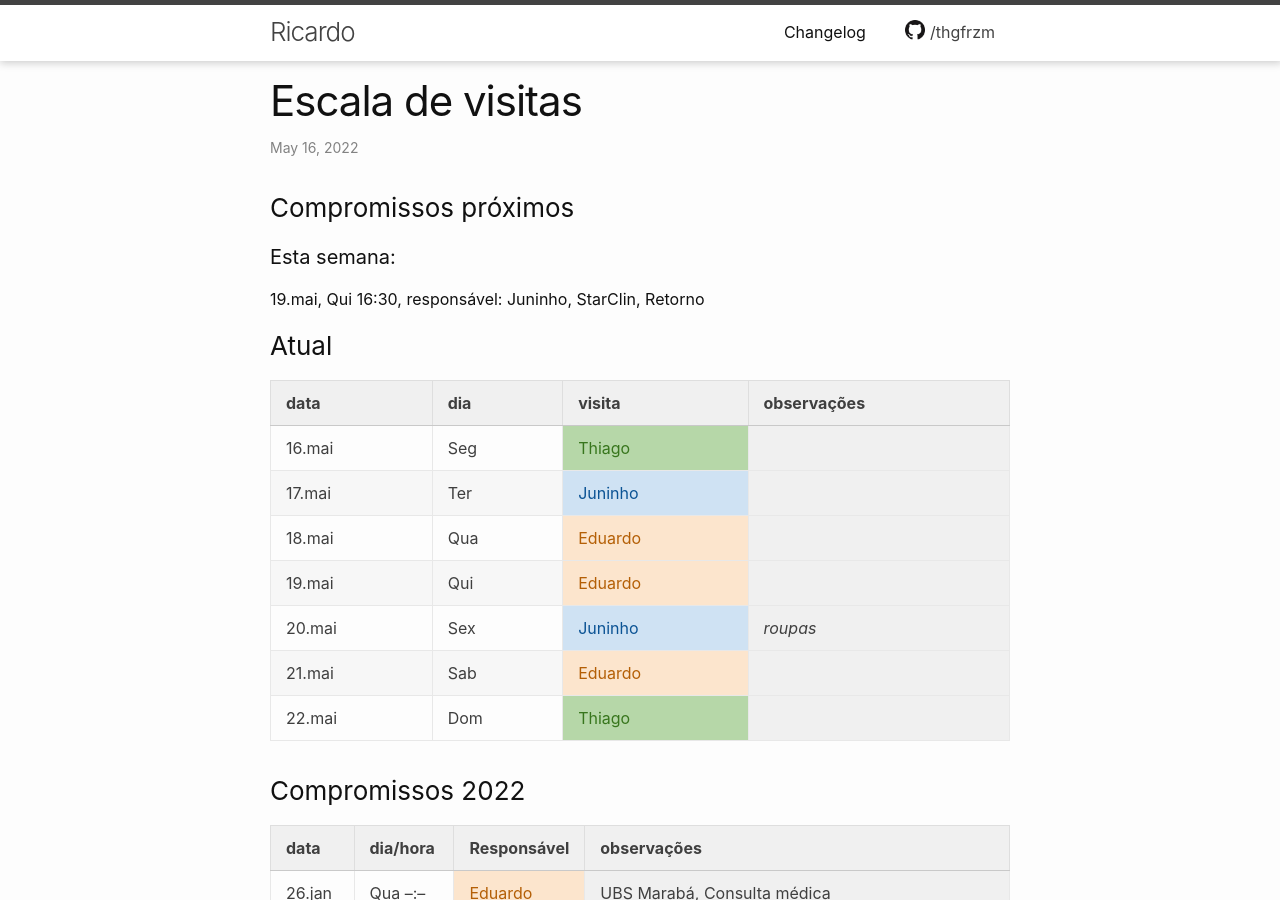
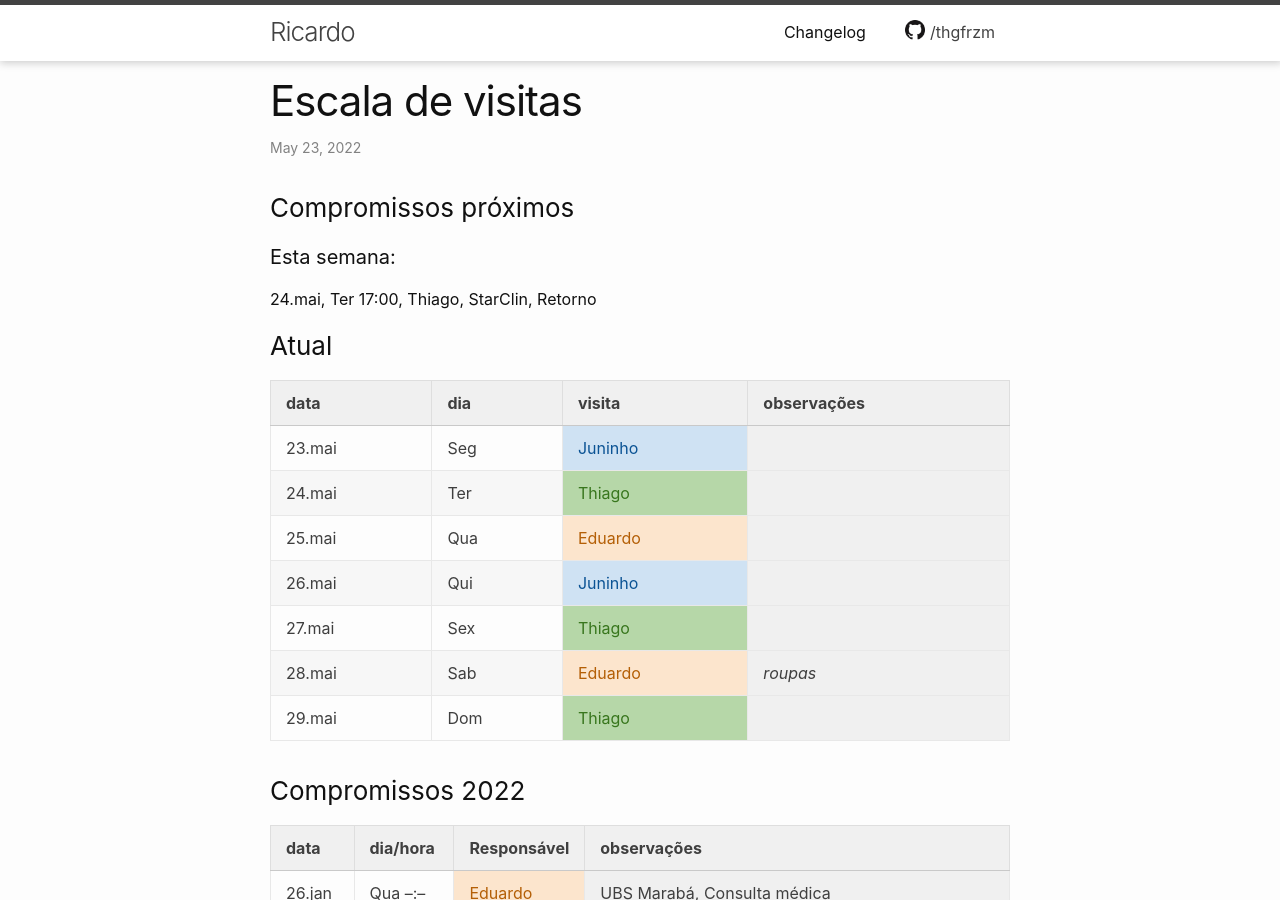
Before and after one commit to thgfrzm/ricardo, a Jekyll site: the page built from _posts/2018-12-13-escala-visitas.markdown, in a window 1280 px wide and 900 px high. Built offline with Jekyll 4.4.1, drawn with Linux system fonts in a browser that asks for light colours; some of the changed text lies outside the part shown.

Commit message:
Update 2018-12-13-escala-visitas.markdown

```diff
--- a/_posts/2018-12-13-escala-visitas.markdown
+++ b/_posts/2018-12-13-escala-visitas.markdown
@@ -1,7 +1,7 @@
 ---
 layout: post
 title:  "Escala de visitas"
-date:   2022-05-16 00:00:00 -0300
+date:   2022-05-23 00:00:00 -0300
 categories: agenda
 ---
 <!--
@@ -14,7 +14,8 @@ categories: agenda
 
 #### Esta semana:
 
-19.mai, Qui 16:30, responsável: Juninho, StarClin, Retorno
+24.mai, Ter 17:00, Thiago, StarClin, Retorno
+
 
 <!-- #### Próxima semana: -->
 
@@ -23,13 +24,13 @@ categories: agenda
 
 | data   | dia | visita  | observações |
 | ------ | --- | ------- | ----------- |
-| 16.mai | Seg | Thiago  |             |
-| 17.mai | Ter | Juninho |             |
-| 18.mai | Qua | Eduardo |             |
-| 19.mai | Qui | Eduardo |             |
-| 20.mai | Sex | Juninho | _roupas_    |
-| 21.mai | Sab | Eduardo |             |
-| 22.mai | Dom | Thiago  |             |
+| 23.mai | Seg | Juninho |             |
+| 24.mai | Ter | Thiago  |             |
+| 25.mai | Qua | Eduardo |             |
+| 26.mai | Qui | Juninho |             |
+| 27.mai | Sex | Thiago  |             |
+| 28.mai | Sab | Eduardo | _roupas_    |
+| 29.mai | Dom | Thiago  |             |
 
 
 ### Compromissos 2022
@@ -59,6 +60,7 @@ categories: agenda
 | 04.mai | Qua --:-- | Thiago      | UBS Marabá, Buscar remédios                                                                                                      |
 | 12.mai | Qui 16:00 | Eduardo     | StarClin, Extração de espícula                                                                                                   |
 | 19.mai | Qui 16:30 | Juninho     | StarClin, Retorno                                                                                                                |
+| 24.mai | Ter 17:00 | Thiago     | StarClin, Retorno                                                                                                                |
 | 22.ago | ??? ??:?? | ?           | UBS Marabá, agenda abre em Julho. Consulta médica para SET (em março exames tiveram bons resultados, pressão arterial aceitável) |
 | 22.ago | ??? ??:?? | ?           | UBS Marabá, após exames, marcar consulta com nutricionista Renata Freitas                                                        |
 
@@ -1309,3 +1311,10 @@ categories: agenda
 | 13.mai    | Sex | Thiago      | _roupas_                                            |
 | 14.mai    | Sab | Thiago      |                                                     |
 | 15.mai    | Dom | Thiago      |                                                     |
+| 16.mai | Seg | Thiago  |             |
+| 17.mai | Ter | Juninho |             |
+| 18.mai | Qua | Eduardo |             |
+| 19.mai | Qui | Eduardo |             |
+| 20.mai | Sex | Juninho | _roupas_    |
+| 21.mai | Sab | Eduardo |             |
+| 22.mai | Dom | Thiago  |             |
```
